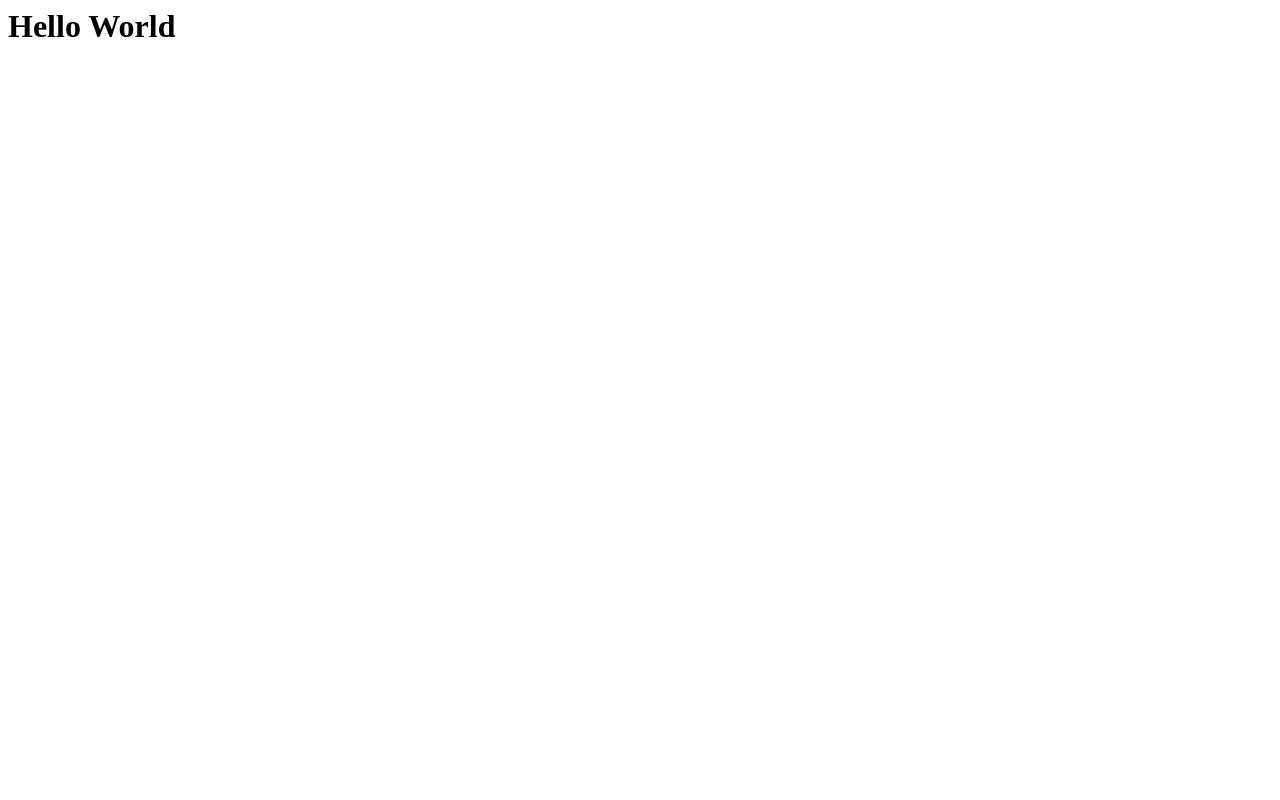
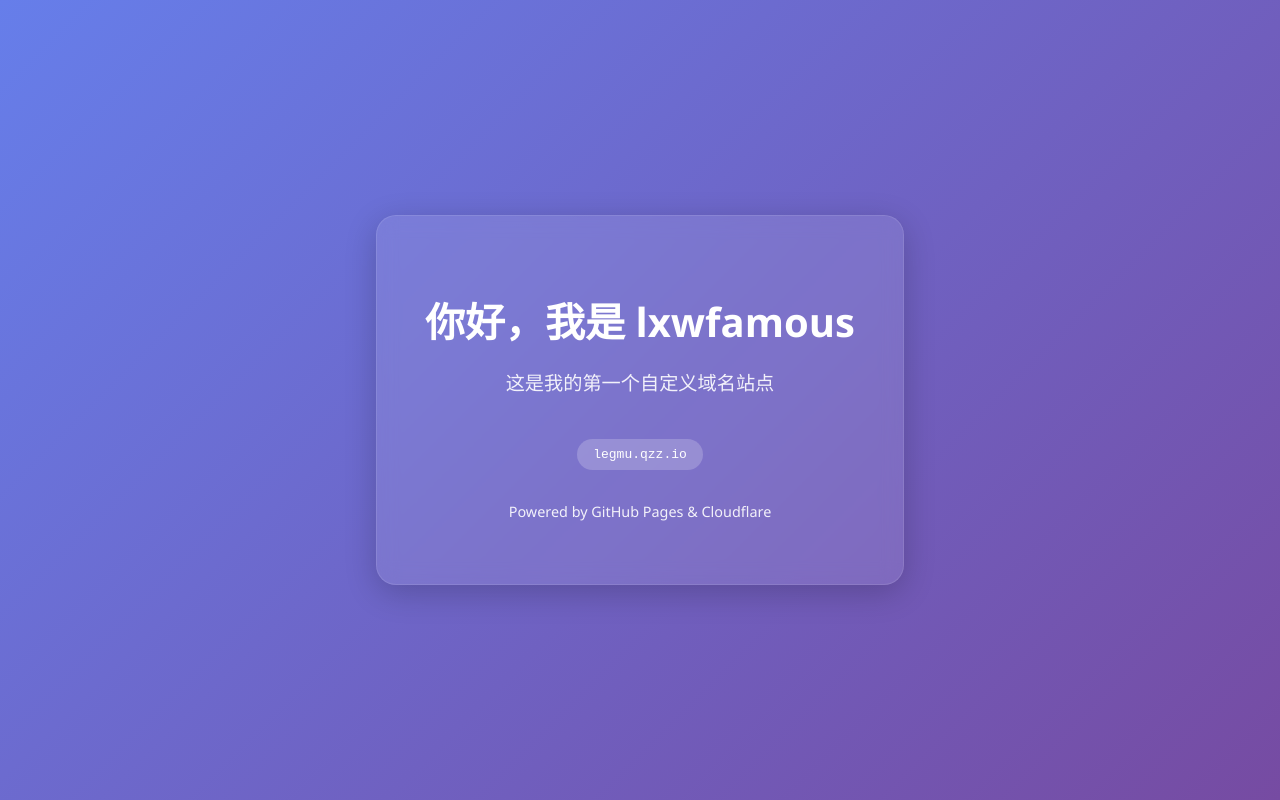
Before and after one commit to lxwfamous-blip/mu, a plain HTML site: page index.html in a window 1280 px wide. Drawn offline with Linux system fonts and the light colour scheme.

Commit message:
Update index.html

```diff
--- a/index.html
+++ b/index.html
@@ -1 +1,47 @@
-<h1>Hello World</h1>
+<!DOCTYPE html>
+<html lang="zh-CN">
+<head>
+    <meta charset="UTF-8">
+    <meta name="viewport" content="width=device-width, initial-scale=1.0">
+    <title>欢迎来到我的个人主页</title>
+    <style>
+        body {
+            font-family: 'Segoe UI', Tahoma, Geneva, Verdana, sans-serif;
+            display: flex;
+            justify-content: center;
+            align-items: center;
+            height: 100vh;
+            margin: 0;
+            background: linear-gradient(135deg, #667eea 0%, #764ba2 100%);
+            color: white;
+            text-align: center;
+        }
+        .container {
+            background: rgba(255, 255, 255, 0.1);
+            padding: 3rem;
+            border-radius: 20px;
+            backdrop-filter: blur(10px);
+            box-shadow: 0 8px 32px rgba(0,0,0,0.2);
+            border: 1px solid rgba(255,255,255,0.1);
+        }
+        h1 { font-size: 2.5rem; margin-bottom: 1rem; }
+        p { font-size: 1.2rem; opacity: 0.9; }
+        .domain-badge {
+            display: inline-block;
+            margin-top: 1.5rem;
+            padding: 0.5rem 1rem;
+            background: rgba(255,255,255,0.2);
+            border-radius: 50px;
+            font-family: monospace;
+        }
+    </style>
+</head>
+<body>
+    <div class="container">
+        <h1>你好，我是 lxwfamous</h1>
+        <p>这是我的第一个自定义域名站点</p>
+        <div class="domain-badge">legmu.qzz.io</div>
+        <p style="margin-top: 2rem; font-size: 0.9rem;">Powered by GitHub Pages & Cloudflare</p>
+    </div>
+</body>
+</html>
```
